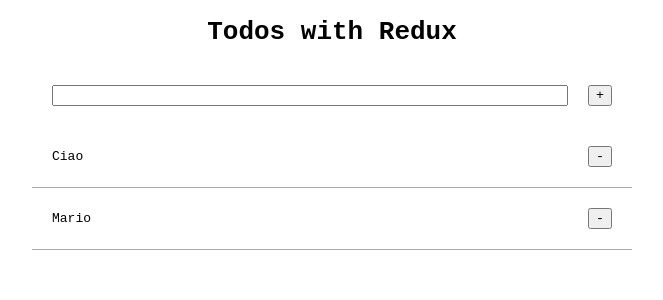
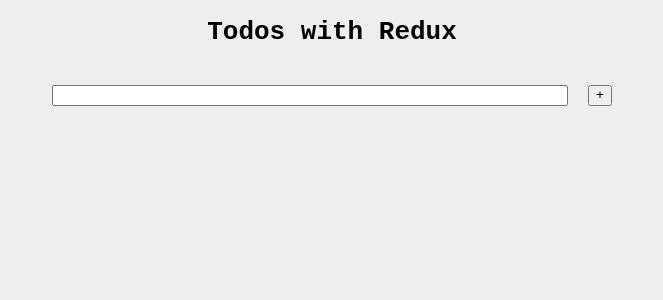
Before and after one commit to misterdev/test-state-management, a React (Create React App) app: page / in a window 1280 px wide. Shown: the top 300 px of the page, without its empty margins (308-971 px from the left). Built offline with nearby package versions, Linux system fonts and the light colour scheme.

Commit message:
Initial redux implementation

```diff
--- a/package.json
+++ b/package.json
@@ -8,6 +8,7 @@
     "@reduxjs/toolkit": "^1.5.1",
     "react": "17.0.2",
     "react-dom": "17.0.2",
+    "react-redux": "^7.2.4",
     "react-scripts": "4.0.0",
     "redux": "^4.1.0"
   },
@@ -15,6 +16,7 @@
     "@babel/runtime": "7.13.8",
     "@types/react": "^17.0.5",
     "@types/react-dom": "^17.0.5",
+    "@types/react-redux": "^7.1.16",
     "typescript": "4.1.3"
   },
   "scripts": {
--- a/src/App.tsx
+++ b/src/App.tsx
@@ -1,6 +1,6 @@
-import React from 'react';
+import React from "react";
 
-import Todos from './Todos/Todos'
+import Todos from "./Todos/Todos";
 
 import "./styles.css";
 
--- a/src/Todos/Add/Add.tsx
+++ b/src/Todos/Add/Add.tsx
@@ -1,6 +1,10 @@
 import React from "react";
+import { useDispatch } from "react-redux";
+import { add as addAction } from "../../redux/slices/todos";
 
 const Add = () => {
+  const dispatch = useDispatch();
+
   return (
     <div
       style={{
@@ -11,7 +15,7 @@
       }}
     >
       <input style={{ marginRight: 20, width: "100%" }} type="text" />
-      <button>+</button>
+      <button onClick={() => dispatch(addAction("Test"))}>+</button>
     </div>
   );
 };
--- a/src/Todos/List/List.tsx
+++ b/src/Todos/List/List.tsx
@@ -1,18 +1,24 @@
 import React from "react";
+import { useSelector } from "react-redux";
+
+import { getTodosList } from "../../redux/slices/todos";
 
 const List = () => {
-  const todos: { text: string }[] = [{ text: "Ciao" }, { text: "Mario" }];
+  const todos = useSelector(getTodosList);
 
   return (
     <div>
-      {todos.map(({ text }) => (
-        <div style={{
-          alignItems: "center",
-          borderBottom: '1px solid #aaa',
-          display: "flex",
-          justifyContent: 'space-between',
-          padding: 20
-        }}>
+      {todos.map(({ text }: any, index: number) => (
+        <div
+          key={index}
+          style={{
+            alignItems: "center",
+            borderBottom: "1px solid #aaa",
+            display: "flex",
+            justifyContent: "space-between",
+            padding: 20,
+          }}
+        >
           <span>{text}</span>
           <button>-</button>
         </div>
--- a/src/index.tsx
+++ b/src/index.tsx
@@ -1,13 +1,17 @@
-import React from 'react';
+import React from "react";
 import { StrictMode } from "react";
 import ReactDOM from "react-dom";
+import { Provider } from "react-redux";
 
+import { store } from "./redux/store";
 import App from "./App";
 
 const rootElement = document.getElementById("root");
 ReactDOM.render(
   <StrictMode>
-    <App />
+    <Provider store={store}>
+      <App />
+    </Provider>
   </StrictMode>,
   rootElement
 );
--- /dev/null
+++ b/src/redux/slices/todos.ts
@@ -0,0 +1,28 @@
+import { createSlice, PayloadAction } from "@reduxjs/toolkit";
+
+interface TodosState {
+  list: { text: string }[];
+}
+
+const initialState: TodosState = { list: [] };
+
+const todosSlice = createSlice({
+  name: "todos",
+  initialState,
+  reducers: {
+    add(state, action: PayloadAction<string>) {
+      state.list.push({ text: action.payload });
+    },
+    remove(state, action: PayloadAction<number>) {
+      //
+    },
+    reset(state) {
+      state.list = [];
+    },
+  },
+});
+
+export const getTodosList = (state: any) => state.todos.list;
+
+export const { add, remove, reset } = todosSlice.actions;
+export default todosSlice.reducer;
--- /dev/null
+++ b/src/redux/store.ts
@@ -0,0 +1,13 @@
+import { configureStore } from "@reduxjs/toolkit";
+import {default as todos} from "./slices/todos";
+
+export const store = configureStore({
+  reducer: {
+    todos,
+  },
+});
+
+// Infer the `RootState` and `AppDispatch` types from the store itself
+export type RootState = ReturnType<typeof store.getState>;
+// Inferred type: {posts: PostsState, comments: CommentsState, users: UsersState}
+export type AppDispatch = typeof store.dispatch;
--- a/src/styles.css
+++ b/src/styles.css
@@ -1,3 +1,7 @@
+body {
+  background-color: #eee;
+}
+
 .App {
   font-family: monospace;
   text-align: center;
```
Also changed, not shown: 1 other file (tests, documents, lock files or other folders).
